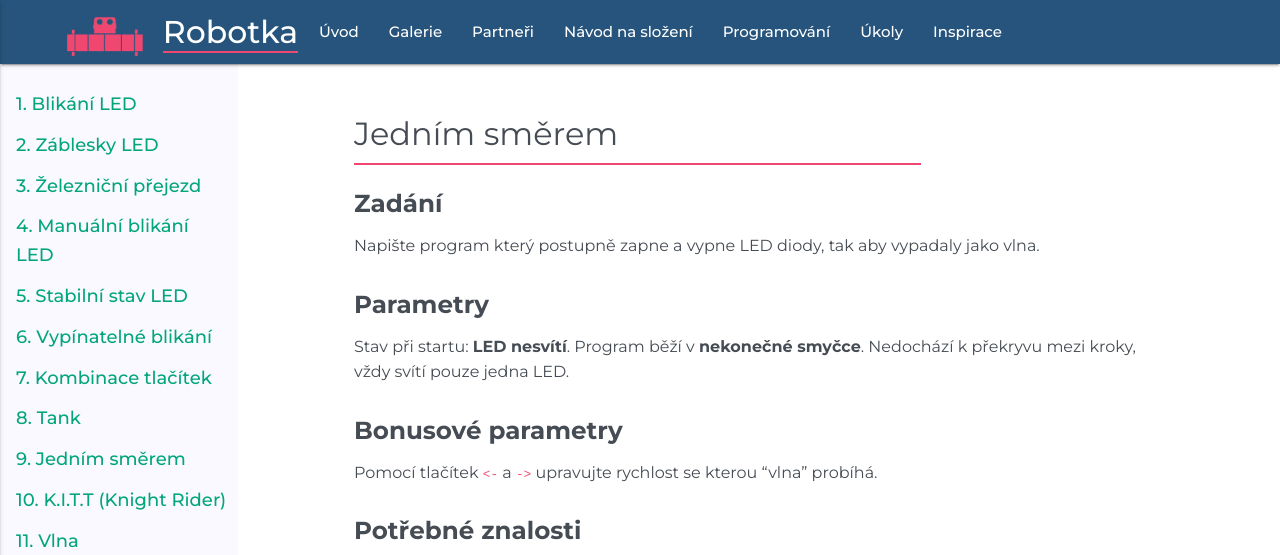
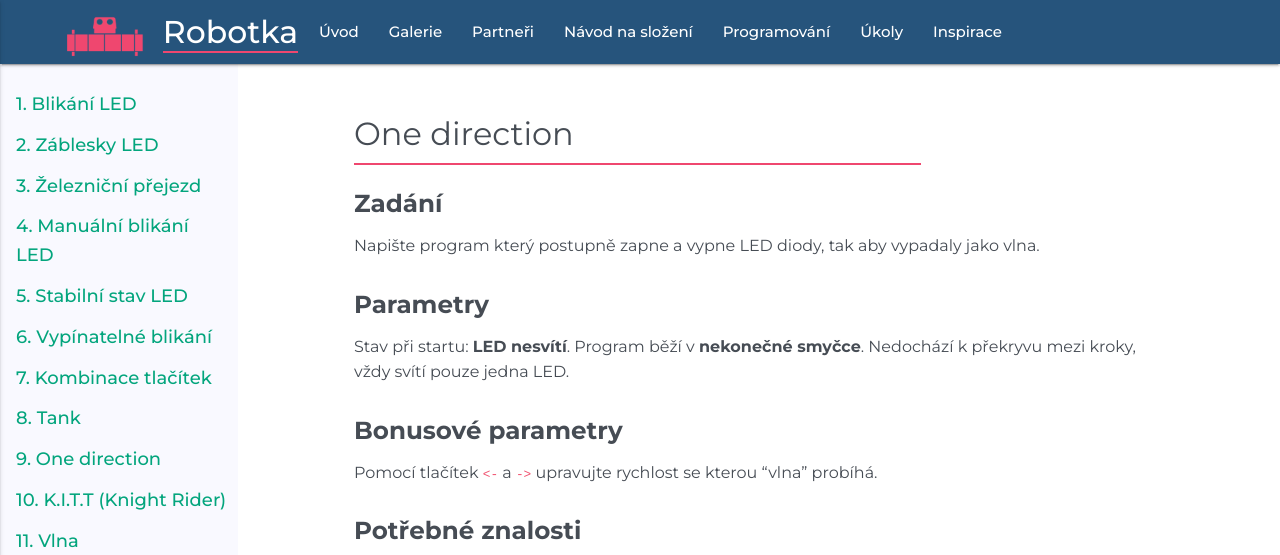
Before and after one commit to RoboticsBrno/robotka.robotickytabor.cz, a Jekyll site: the page built from _assignments/009_one_direction.md, in a window 1280 px wide and 1124 px high. Shown: the top 555 px of the window. Built offline with Jekyll 4.4.1, drawn with Linux system fonts in a browser that asks for light colours.

Commit message:
Fix title

```diff
--- a/_assignments/009_one_direction.md
+++ b/_assignments/009_one_direction.md
@@ -1,5 +1,5 @@
 ---
-title: Jedním směrem
+title: One direction
 layout: assignments
 ---
 
```
